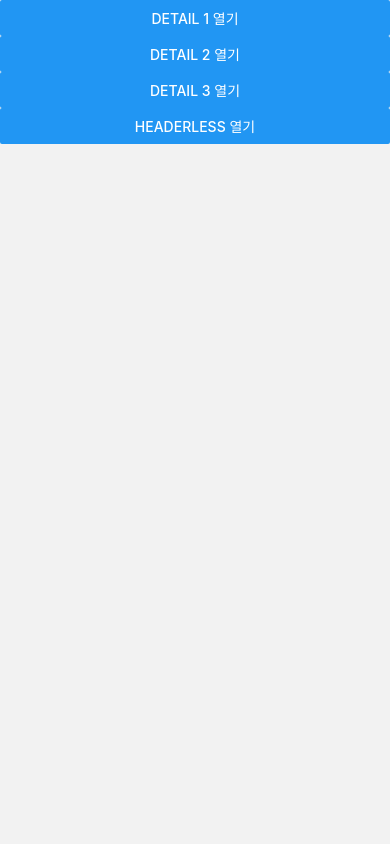
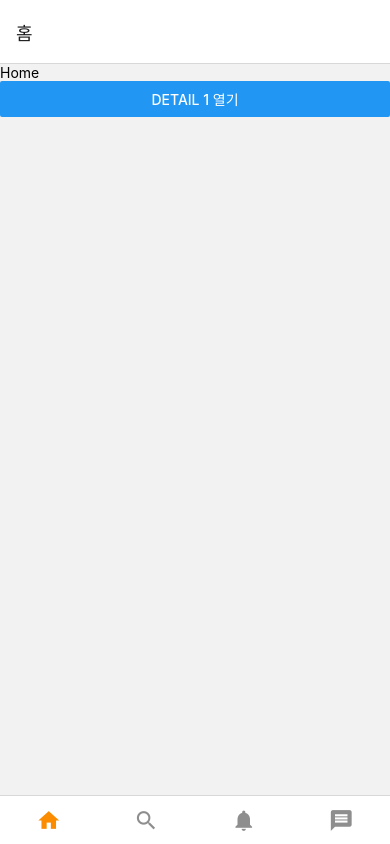
Before and after one commit to kwansikdev/RN_practice, a React Native app: screen /Main in a window 390 px wide. Built offline with nearby package versions, Linux system fonts and the light colour scheme.

Commit message:
5.3.2 하단 탭 내비게이터

```diff
--- a/App.js
+++ b/App.js
@@ -1,70 +1,94 @@
+import React from 'react';
 import {NavigationContainer} from '@react-navigation/native';
+import {createBottomTabNavigator} from '@react-navigation/bottom-tabs';
+import {Text} from 'react-native';
+import Icon from 'react-native-vector-icons/MaterialIcons';
 import {createNativeStackNavigator} from '@react-navigation/native-stack';
-import React from 'react';
-import {Text, TouchableOpacity, View} from 'react-native';
+
+import MainScreen from './screens/MainScreen';
 import DetailScreen from './screens/DetailScreen';
-import HomeScreen from './screens/HomeScreen';
-import HeaderlessScreen from './screens/HeaderlessScreen';
 
+// const Tab = createBottomTabNavigator();
 const Stack = createNativeStackNavigator();
 
-const App = () => {
+function HomeScreen() {
+  return <Text>Home</Text>;
+}
+
+function SearchScreen() {
+  return <Text>Search</Text>;
+}
+
+function NotificationScreen() {
+  return <Text>Notification</Text>;
+}
+
+function MessageScreen() {
+  return <Text>Message</Text>;
+}
+
+function App() {
   return (
+    // <NavigationContainer>
+    //   <Tab.Navigator
+    //     initialRouteName="Home"
+    //     screenOptions={{
+    //       tabBarActiveTintColor: '#fb8c00',
+    //       tabBarShowLabel: false,
+    //     }}>
+    //     <Tab.Screen
+    //       name="Home"
+    //       component={HomeScreen}
+    //       options={{
+    //         title: '홈',
+    //         tabBarIcon: ({color, size}) => (
+    //           <Icon name="home" color={color} size={size} />
+    //         ),
+    //       }}
+    //     />
+    //     <Tab.Screen
+    //       name="Search"
+    //       component={SearchScreen}
+    //       options={{
+    //         title: '검색',
+    //         tabBarIcon: ({color, size}) => (
+    //           <Icon name="search" color={color} size={size} />
+    //         ),
+    //       }}
+    //     />
+    //     <Tab.Screen
+    //       name="Notification"
+    //       component={NotificationScreen}
+    //       options={{
+    //         title: '알림',
+    //         tabBarIcon: ({color, size}) => (
+    //           <Icon name="notifications" color={color} size={size} />
+    //         ),
+    //       }}
+    //     />
+    //     <Tab.Screen
+    //       name="Message"
+    //       component={MessageScreen}
+    //       options={{
+    //         title: '메시지',
+    //         tabBarIcon: ({color, size}) => (
+    //           <Icon name="message" color={color} size={size} />
+    //         ),
+    //       }}
+    //     />
+    //   </Tab.Navigator>
+    // </NavigationContainer>
     <NavigationContainer>
-      <Stack.Navigator
-        initialRouteName="Home"
-        screenOptions={{
-          headerShown: false,
-        }}>
+      <Stack.Navigator>
         <Stack.Screen
-          name="Home"
-          component={HomeScreen}
-          options={{
-            title: '홈',
-            headerStyle: {
-              backgroundColor: '#29b6f6',
-            },
-            headerTintColor: '#fff',
-            headerTitleStyle: {
-              fontWeight: 'bold',
-              fontSize: 20,
-            },
-          }}
-          // Header 블록에 대한 스타일
+          name="Main"
+          component={MainScreen}
+          options={{headerShown: false}}
         />
-        <Stack.Screen
-          name="Detail"
-          component={DetailScreen}
-          options={({route}) => ({
-            title: `상세 정보 - ${route.params.id}`,
-            headerBackVisible: false,
-            headerLeft: ({onPress}) => (
-              <TouchableOpacity onPress={onPress}>
-                <Text>Left</Text>
-              </TouchableOpacity>
-            ),
-            headerTitle: ({children}) => (
-              <View>
-                <Text>{children}</Text>
-              </View>
-            ),
-            headerRight: () => (
-              <View>
-                <Text>Right</Text>
-              </View>
-            ),
-          })}
-        />
-        <Stack.Screen
-          name="Headerless"
-          component={HeaderlessScreen}
-          options={{
-            headerShown: false,
-          }}
-        />
+        <Stack.Screen name="Detail" component={DetailScreen} />
       </Stack.Navigator>
     </NavigationContainer>
   );
-};
+}
 
 export default App;
--- a/screens/HomeScreen.js
+++ b/screens/HomeScreen.js
@@ -9,21 +9,10 @@ function HomeScreen({navigation}) {
   return (
     <SafeAreaView>
       <View>
+        <Button title="Drawer 열기" onPress={() => navigation.openDrawer()} />
         <Button
-          title="Detail 1 열기"
-          onPress={() => navigation.push('Detail', {id: 1})}
-        />
-        <Button
-          title="Detail 2 열기"
-          onPress={() => navigation.push('Detail', {id: 2})}
-        />
-        <Button
-          title="Detail 3 열기"
-          onPress={() => navigation.push('Detail', {id: 3})}
-        />
-        <Button
-          title="Headerless 열기"
-          onPress={() => navigation.push('Headerless')}
+          title="setting 열기"
+          onPress={() => navigation.navigate('Setting')}
         />
       </View>
     </SafeAreaView>
--- /dev/null
+++ b/screens/MainScreen.js
@@ -0,0 +1,100 @@
+import React from 'react';
+import {createBottomTabNavigator} from '@react-navigation/bottom-tabs';
+import {Text, View, Button} from 'react-native';
+import Icon from 'react-native-vector-icons/MaterialIcons';
+
+const Tab = createBottomTabNavigator();
+
+function HomeScreen({navigation}) {
+  return (
+    <View>
+      <Text>Home</Text>
+      <Button
+        title="Detail 1 열기"
+        onPress={() =>
+          navigation.push('Detail', {
+            id: 1,
+          })
+        }
+      />
+    </View>
+  );
+}
+
+function SearchScreen() {
+  return (
+    <View>
+      <Text>Search</Text>
+    </View>
+  );
+}
+
+function NotificationScreen() {
+  return (
+    <View>
+      <Text>Notification</Text>
+    </View>
+  );
+}
+
+function MessageScreen() {
+  return (
+    <View>
+      <Text>Message</Text>
+    </View>
+  );
+}
+
+function MainScreen() {
+  return (
+    <Tab.Navigator
+      initialRouteName="Home"
+      screenOptions={{
+        tabBarActiveTintColor: '#fb8c00',
+        tabBarShowLabel: false,
+      }}>
+      <Tab.Screen
+        name="Home"
+        component={HomeScreen}
+        options={{
+          title: '홈',
+          tabBarIcon: ({color, size}) => (
+            <Icon name="home" color={color} size={size} />
+          ),
+        }}
+      />
+      <Tab.Screen
+        name="Search"
+        component={SearchScreen}
+        options={{
+          title: '검색',
+          tabBarIcon: ({color, size}) => (
+            <Icon name="search" color={color} size={size} />
+          ),
+        }}
+      />
+      <Tab.Screen
+        name="Notification"
+        component={NotificationScreen}
+        options={{
+          title: '알림',
+          tabBarIcon: ({color, size}) => (
+            <Icon name="notifications" color={color} size={size} />
+          ),
+        }}
+      />
+      <Tab.Screen
+        name="Message"
+        component={MessageScreen}
+        options={{
+          title: '메시지',
+          tabBarIcon: ({color, size}) => (
+            <Icon name="message" color={color} size={size} />
+          ),
+        }}
+      />
+    </Tab.Navigator>
+  );
+}
+
+export default MainScreen;
```
Also changed, not shown: package.json (+6 -1 lines), screens/SettingScreen.js (added, +13 -0 lines), 4 other files (tests, documents, lock files or other folders).
